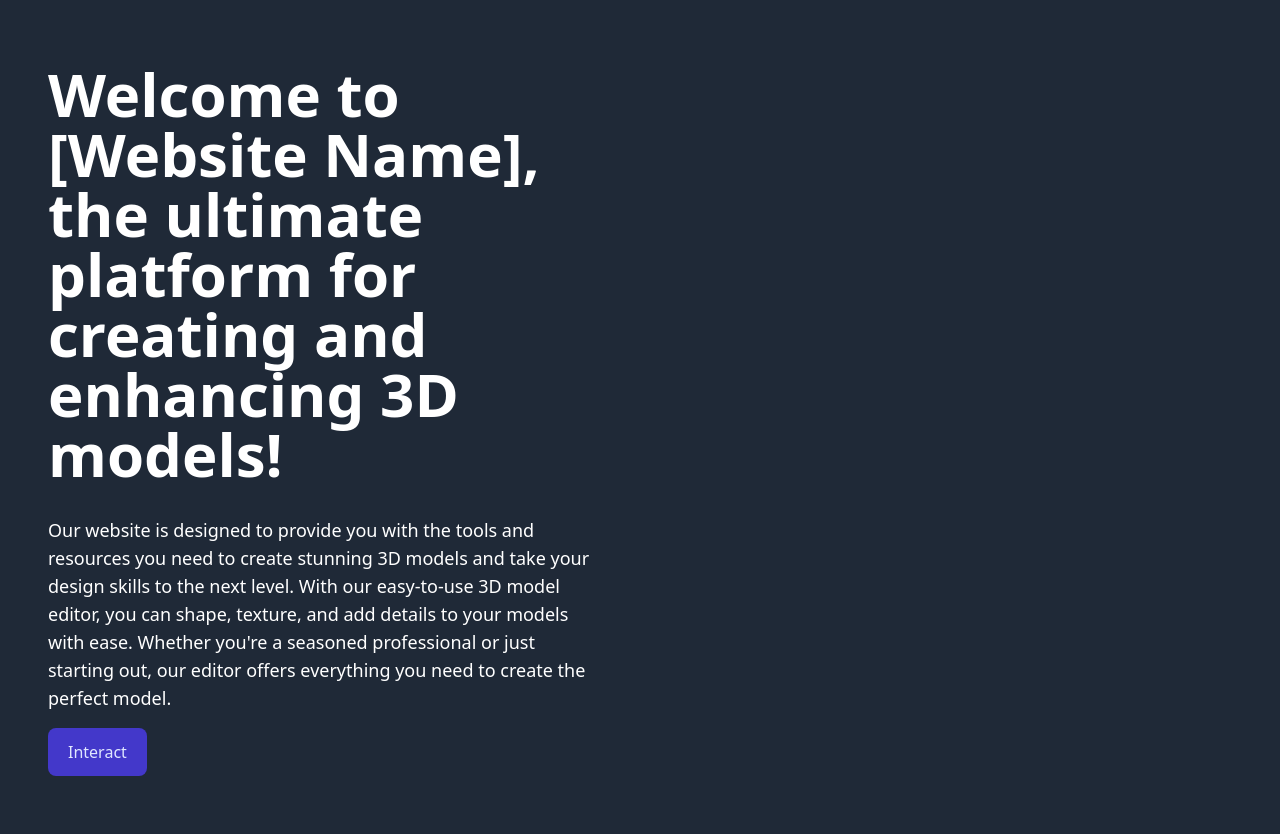
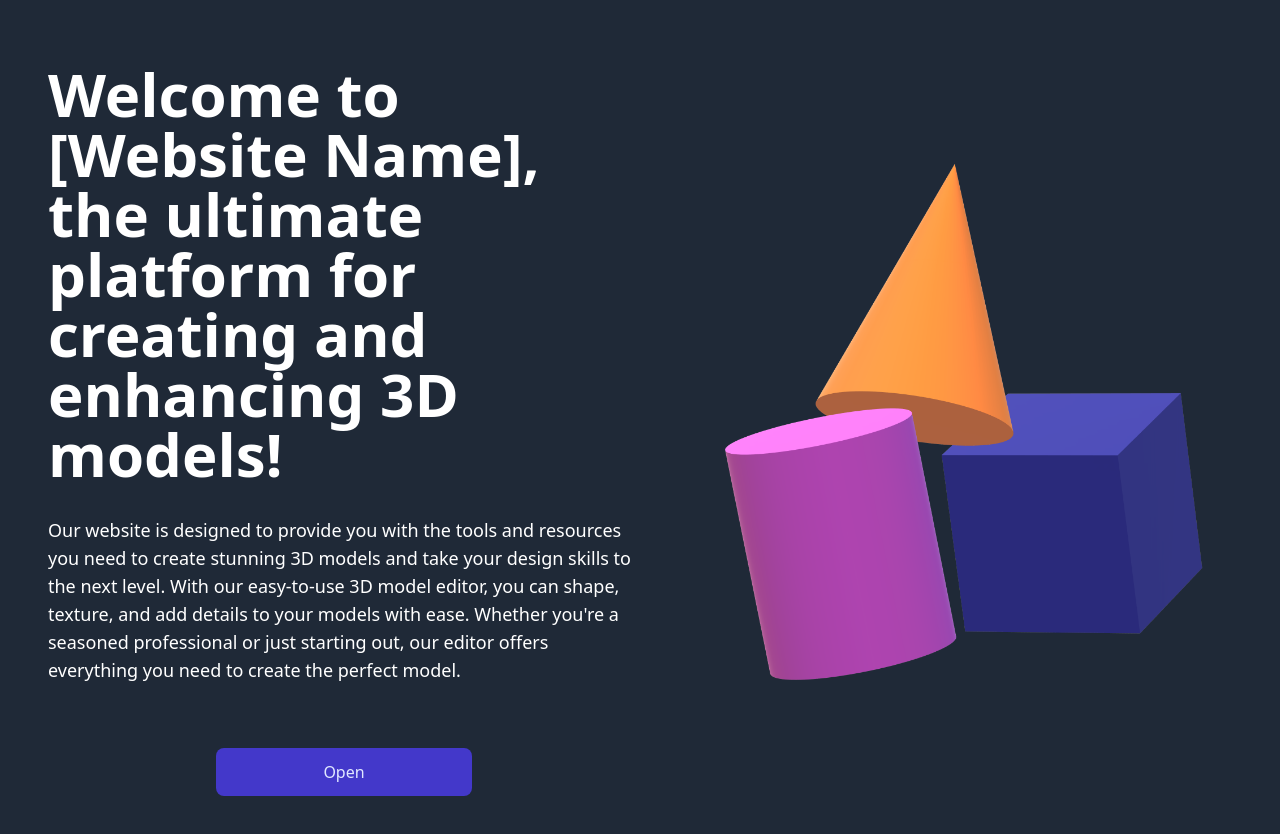
Before and after one commit to fazil47/warpspeed, a Next.js app: page / in a window 1280 px wide. Shown: the top 834 px of the page. Built offline with nearby package versions, Linux system fonts and the light colour scheme.

Commit message:
made changes to frontend

```diff
--- a/src/app/page.tsx
+++ b/src/app/page.tsx
@@ -1,8 +1,7 @@
-
-import React, { useEffect, useRef } from "react";
+import React from "react";
 import Head from "next/head";
 import tw from "tailwind-styled-components";
-import * as THREE from "three";
+import Image from "next/image";
 
 const Container = tw.div`
   flex
@@ -36,17 +35,6 @@ const NavLink = tw.a`
   ml-6
 `;
 
-// const CTAButton = tw.button`
-//   px-6
-//   py-3
-//   text-white
-//   font-semibold
-//   rounded-full
-//   bg-gradient-to-r from-blue-500 to-purple-500
-//   hover:bg-gradient-to-r from-blue-600 to-purple-600
-//   shadow-lg
-// `;
-
 const SceneContainer = tw.div`
   flex-1
   overflow-hidden
@@ -65,27 +53,40 @@ const Description = tw.div`
 
 export default function Home() {
   return (
-    <Container >
+    <Container>
       <Head>
         <title>My 3D Website</title>
       </Head>
-      {/* <Header>
-        <Logo src="/logo.png" />
-      </Header> */}
-      <section className="justify-evenly py-12 w-6/12 px-12 ">
 
-        <h1 className="text-center md:text-left text-6xl font-bold py-4 text-white">
-          Welcome to [Website Name], the ultimate platform for creating and enhancing 3D models!
-        </h1>
-          <p className="text-left text-lg py-4">
-            Our website is designed to provide you with the tools and resources you need to create stunning 3D models and take your design skills to the next level. With our easy-to-use 3D model editor, you can shape, texture, and add details to your models with ease. Whether you're a seasoned professional or just starting out, our editor offers everything you need to create the perfect model.
-          </p>
-
-          <button className=" p-6 inline-flex items-center h-10 px-5 text-indigo-100 transition-colors duration-150 bg-indigo-700 rounded-lg focus:shadow-outline hover:bg-indigo-800">Interact</button>
-
-
-      </section>
+      <SceneContainer>
+        <section className="flex flex-row justify-evenly py-12 w-full px-12">
+          <div className="flex flex-col justify-center w-1/2">
+            <h1 className="flex justify-start  text-center md:text-left text-6xl font-bold py-4 text-white">
+              Welcome to [Website Name], the ultimate platform for creating and enhancing 3D models!
+            </h1>
+            <p className="flex justify-start  text-left text-lg py-4 text-white">
+              Our website is designed to provide you with the tools and resources you need to create stunning 3D models
+              and take your design skills to the next level. With our easy-to-use 3D model editor, you can shape, texture,
+              and add details to your models with ease. Whether you're a seasoned professional or just starting out, our
+              editor offers everything you need to create the perfect model.
+            </p>
+            <div className="flex flex-col items-center justify-center" >
+            <button className="h-12 w-64 mt-12 px-5 m-2 text-indigo-100 transition-colors duration-150 bg-indigo-700 rounded-lg focus:shadow-outline hover:bg-indigo-800">Open</button>
+            </div>
+          </div>
+          <div className="w-1/2">
+            <Image
+              src="/hahaha.png"
+              alt="3D image"
+              width={800}
+              height={600}
+              objectFit="cover"
+              className="object-cover w-full h-full"
+            />
+          </div>
+        </section>
+      </SceneContainer>
 
     </Container>
   );
-};
+}
```
Also changed, not shown: public/hahaha.png (renamed from hahaha.png).
